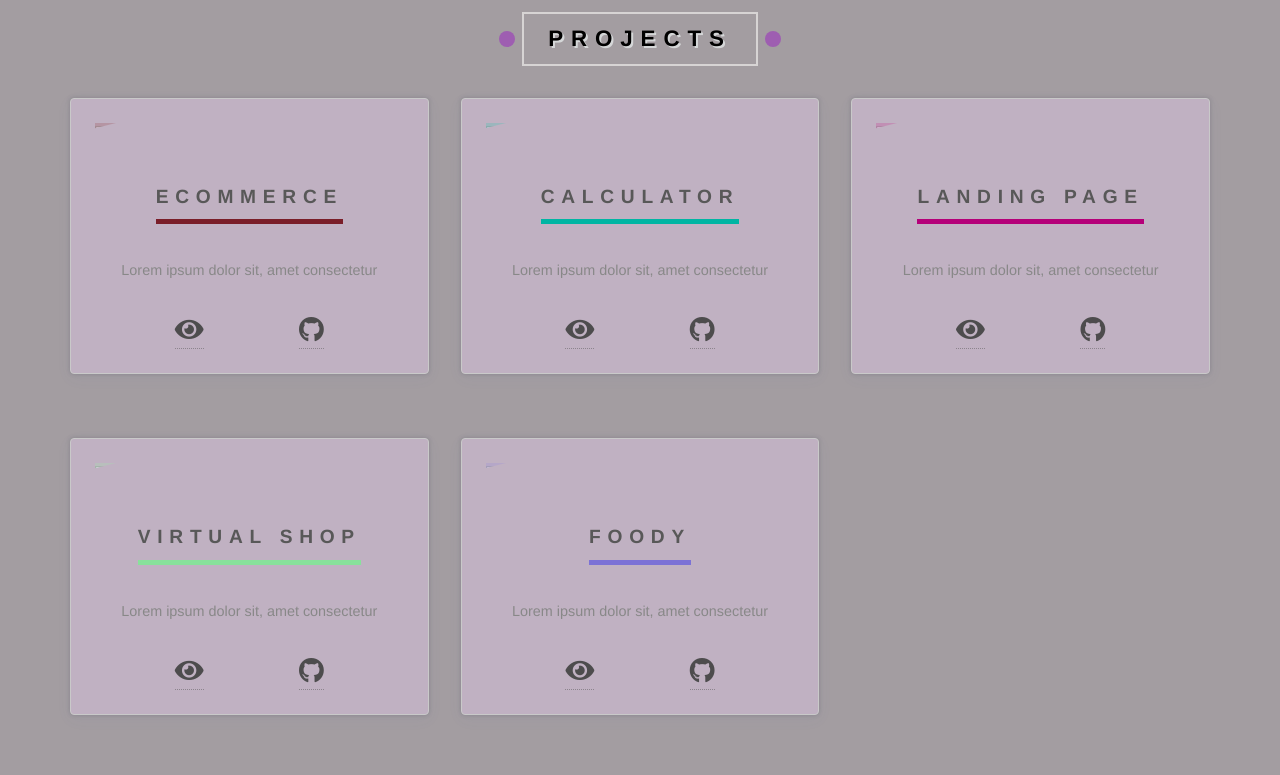
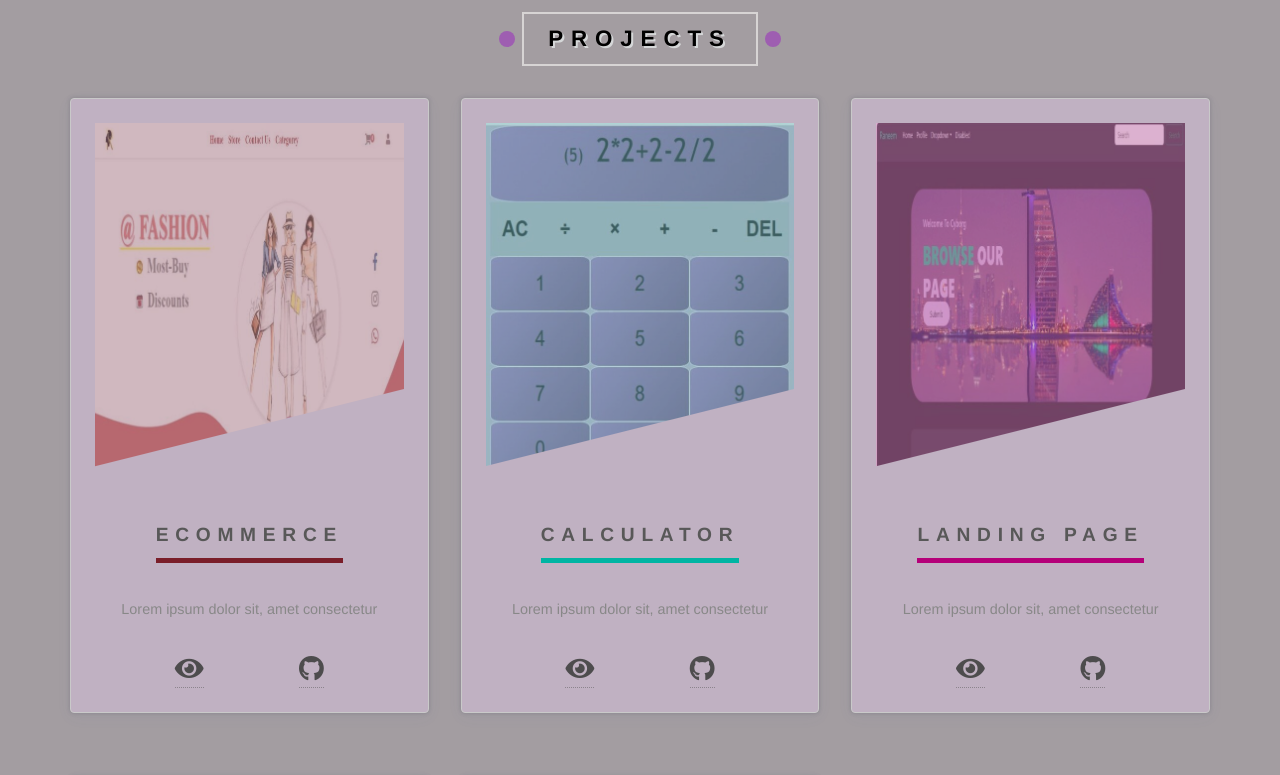
Before and after one commit to Raneem2000/Portfolio, a plain HTML site: page index.html in a window 1280 px wide. Shown: the part 920-1695 px from the top of the page. Drawn offline with Linux system fonts and the light colour scheme; the site is published under a folder, as on GitHub Pages, so addresses that start at the root find nothing; a web font is replaced by a local one.

Commit message:
fix images ./

```diff
--- a/index.html
+++ b/index.html
@@ -35,7 +35,7 @@
 								</nav>
 								<header>
 									<h2>Information Technology Engineering, <br>Web Developer, <br>HTML, CSS, JAVASCRIPT, REACT-JS, LARAVAL.</h2>
-									<img src="images/me.jpg" />
+									<img src="./images/me.jpg" />
 								</header>
 
 
@@ -59,7 +59,7 @@
 					<div class="container">
 					  <div class="box one">
 						<div class="img-class">
-						<img src="/images/b.jpg" /></div>
+						<img src="./images/b.jpg" /></div>
 						<div class="content">
 						  <h3>Ecommerce</h3>
 						  <p>Lorem ipsum dolor sit, amet consectetur</p>
@@ -75,7 +75,7 @@
 					  </div>
 					  <div class="box two">
 						<div class="img-class">
-						  <img src="/images/d.jpg" /></div>          <div class="content">
+						  <img src="./images/d.jpg" /></div>          <div class="content">
 						  <h3>Calculator</h3>
 						  <p>Lorem ipsum dolor sit, amet consectetur</p>
 						  <div class="myLink">
@@ -90,7 +90,7 @@
 					  </div>
 					  <div class="box three">
 						<div class="img-class">
-						  <img src="/images/e.jpg" /></div>          <div class="content">
+						  <img src="./images/e.jpg" /></div>          <div class="content">
 						  <h3>Landing Page</h3>
 						  <p>Lorem ipsum dolor sit, amet consectetur</p>
 						  <div class="myLink">
@@ -105,7 +105,7 @@
 					  </div>
 					  <div class="box four">
 						<div class="img-class">
-						  <img src="/images/v.jpg" /></div>          <div class="content">
+						  <img src="./images/v.jpg" /></div>          <div class="content">
 						  <h3>Virtual Shop</h3>
 						  <p>Lorem ipsum dolor sit, amet consectetur</p>
 						  <div class="myLink">
@@ -120,7 +120,7 @@
 					  </div>
 					  <div class="box five">
 						<div class="img-class">
-						  <img src="/images/f.jpg" /></div>          <div class="content">
+						  <img src="./images/f.jpg" /></div>          <div class="content">
 						  <h3>Foody</h3>
 						  <p>Lorem ipsum dolor sit, amet consectetur</p>
 						  <div class="myLink">
```
